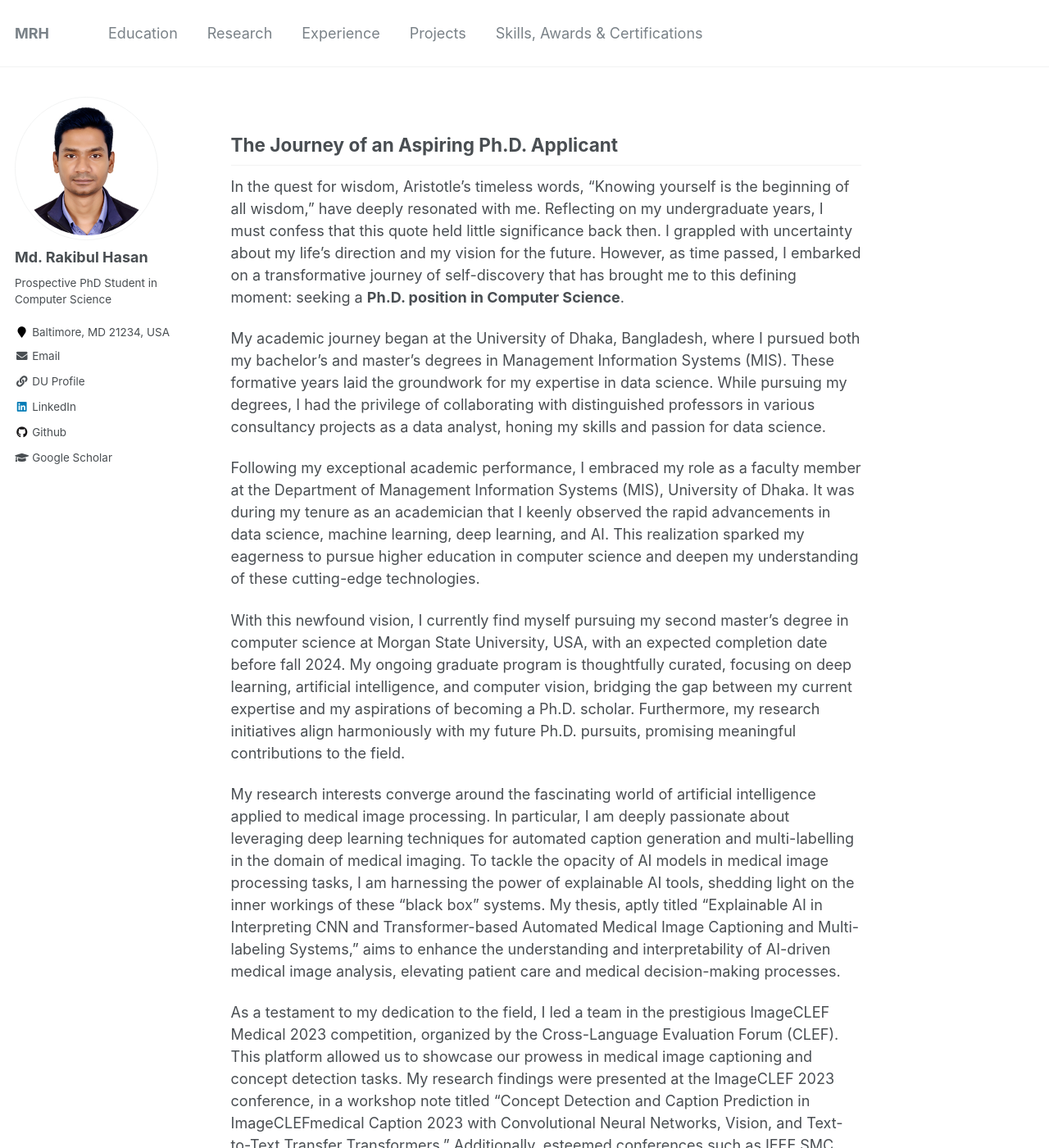
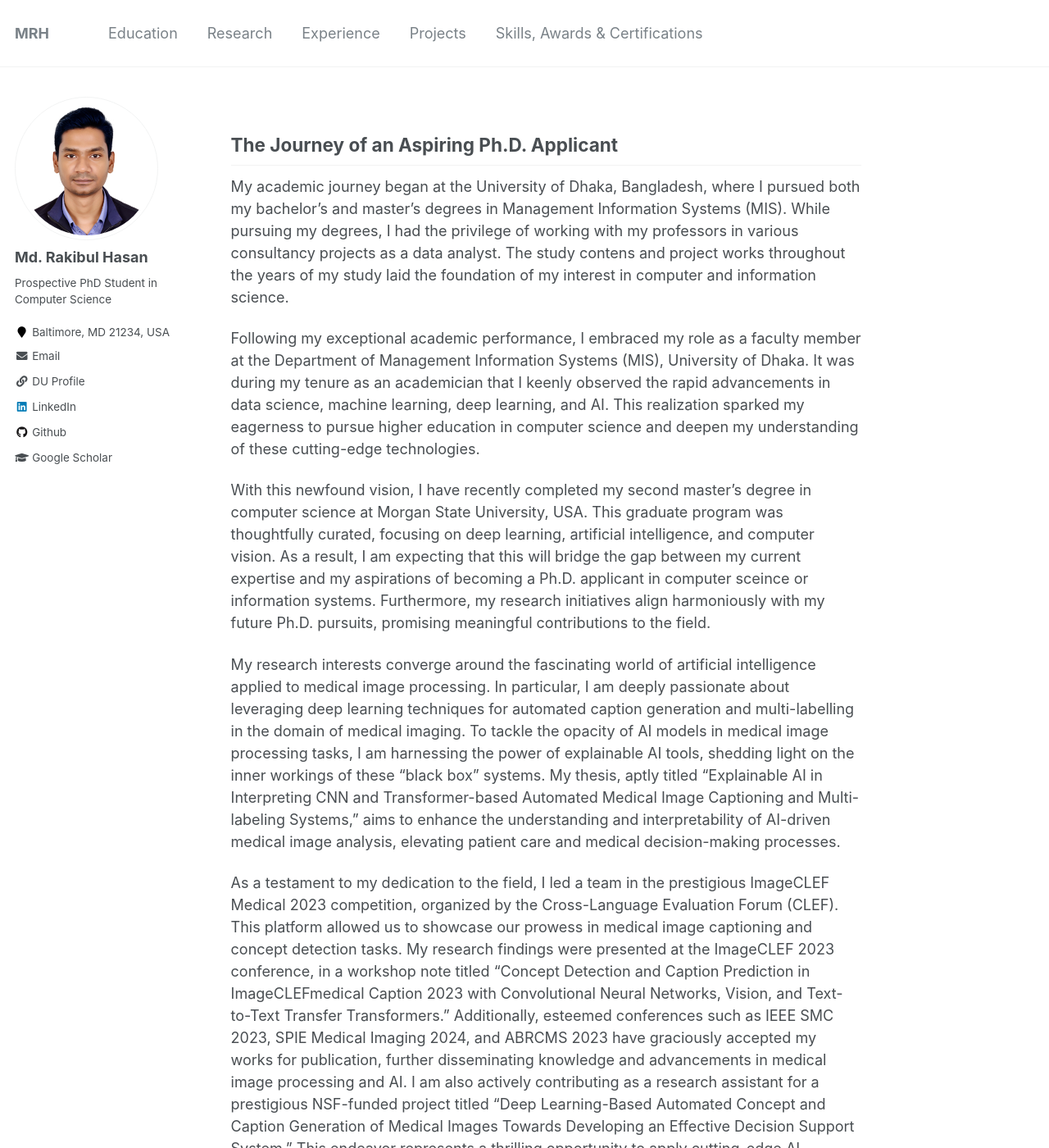
Before and after one commit to Hasan-MdRakibul/hasan-mdrakibul.github.io, a Jekyll site: the page built from _pages/about.md, in a window 1280 px wide and 1400 px high. Shown: the whole window at 82% size. Built offline with Jekyll 4.4.1, drawn with Linux system fonts in a browser that asks for light colours; some of the changed text lies outside the part shown.

Commit message:
Update about.md

```diff
--- a/_pages/about.md
+++ b/_pages/about.md
@@ -9,13 +9,11 @@ redirect_from:
 ---
 ## The Journey of an Aspiring Ph.D. Applicant
 
-In the quest for wisdom, Aristotle's timeless words, "Knowing yourself is the beginning of all wisdom," have deeply resonated with me. Reflecting on my undergraduate years, I must confess that this quote held little significance back then. I grappled with uncertainty about my life's direction and my vision for the future. However, as time passed, I embarked on a transformative journey of self-discovery that has brought me to this defining moment: seeking a **Ph.D. position in Computer Science**.
-
-My academic journey began at the University of Dhaka, Bangladesh, where I pursued both my bachelor's and master's degrees in Management Information Systems (MIS). These formative years laid the groundwork for my expertise in data science. While pursuing my degrees, I had the privilege of collaborating with distinguished professors in various consultancy projects as a data analyst, honing my skills and passion for data science.
+My academic journey began at the University of Dhaka, Bangladesh, where I pursued both my bachelor's and master's degrees in Management Information Systems (MIS). While pursuing my degrees, I had the privilege of working with my professors in various consultancy projects as a data analyst. The study contens and project works throughout the years of my study laid the foundation of my interest in computer and information science.
 
 Following my exceptional academic performance, I embraced my role as a faculty member at the Department of Management Information Systems (MIS), University of Dhaka. It was during my tenure as an academician that I keenly observed the rapid advancements in data science, machine learning, deep learning, and AI. This realization sparked my eagerness to pursue higher education in computer science and deepen my understanding of these cutting-edge technologies.
 
-With this newfound vision, I currently find myself pursuing my second master's degree in computer science at Morgan State University, USA, with an expected completion date before fall 2024. My ongoing graduate program is thoughtfully curated, focusing on deep learning, artificial intelligence, and computer vision, bridging the gap between my current expertise and my aspirations of becoming a Ph.D. scholar. Furthermore, my research initiatives align harmoniously with my future Ph.D. pursuits, promising meaningful contributions to the field.
+With this newfound vision, I have recently completed my second master's degree in computer science at Morgan State University, USA. This graduate program was thoughtfully curated, focusing on deep learning, artificial intelligence, and computer vision. As a result, I am expecting that this will bridge the gap between my current expertise and my aspirations of becoming a Ph.D. applicant in computer sceince or information systems. Furthermore, my research initiatives align harmoniously with my future Ph.D. pursuits, promising meaningful contributions to the field.
 
 My research interests converge around the fascinating world of artificial intelligence applied to medical image processing. In particular, I am deeply passionate about leveraging deep learning techniques for automated caption generation and multi-labelling in the domain of medical imaging. To tackle the opacity of AI models in medical image processing tasks, I am harnessing the power of explainable AI tools, shedding light on the inner workings of these "black box" systems. My thesis, aptly titled "Explainable AI in Interpreting CNN and Transformer-based Automated Medical Image Captioning and Multi-labeling Systems," aims to enhance the understanding and interpretability of AI-driven medical image analysis, elevating patient care and medical decision-making processes.
 
@@ -25,4 +23,4 @@ Beyond my academic achievements and research endeavors, I have been privileged t
 
 In conclusion, my journey of self-discovery and academic pursuit has fortified my commitment to advancing computer science and making meaningful contributions through research. Guided by Aristotle's wisdom, I am eager to continue my pursuit of knowledge and self-awareness through a Ph.D., seeking to advance the state-of-the-art in computer vision and introducing novel algorithms and methodologies.
 
-**Thank you for taking the time to read my story.**
+**Thank you for your patience.**
```
